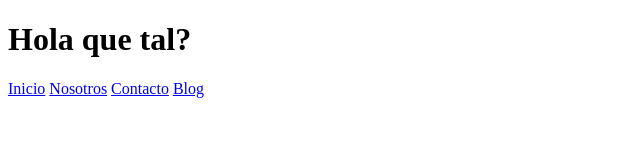
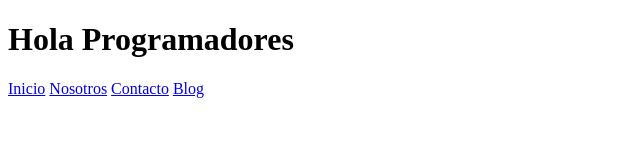
Before and after one commit to trayectophp2024/git, a plain HTML site: page index.html in a window 1280 px wide. Shown: the whole page, without its empty margins (0-640 px from the left). Drawn offline with Linux system fonts and the light colour scheme.

Commit message:
fix titulo 4

```diff
--- a/index.html
+++ b/index.html
@@ -6,7 +6,7 @@
     <title>Clase 02 - Git</title>
 </head>
 <body>
-    <h1>Hola que tal?</h1>
+    <h1>Hola Programadores</h1>
     <nav>
         <a href="#">Inicio</a>
         <a href="#">Nosotros</a>
```
